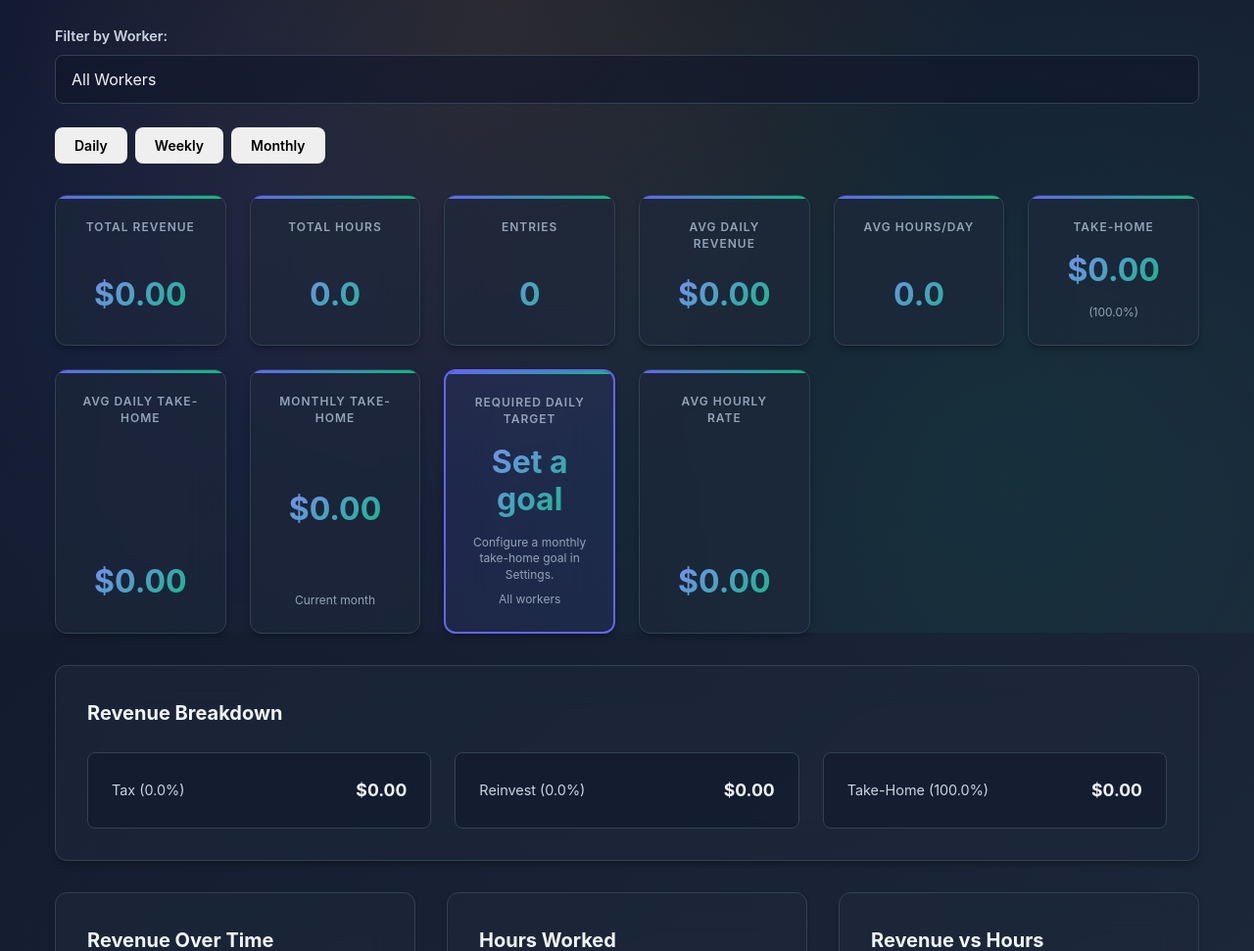
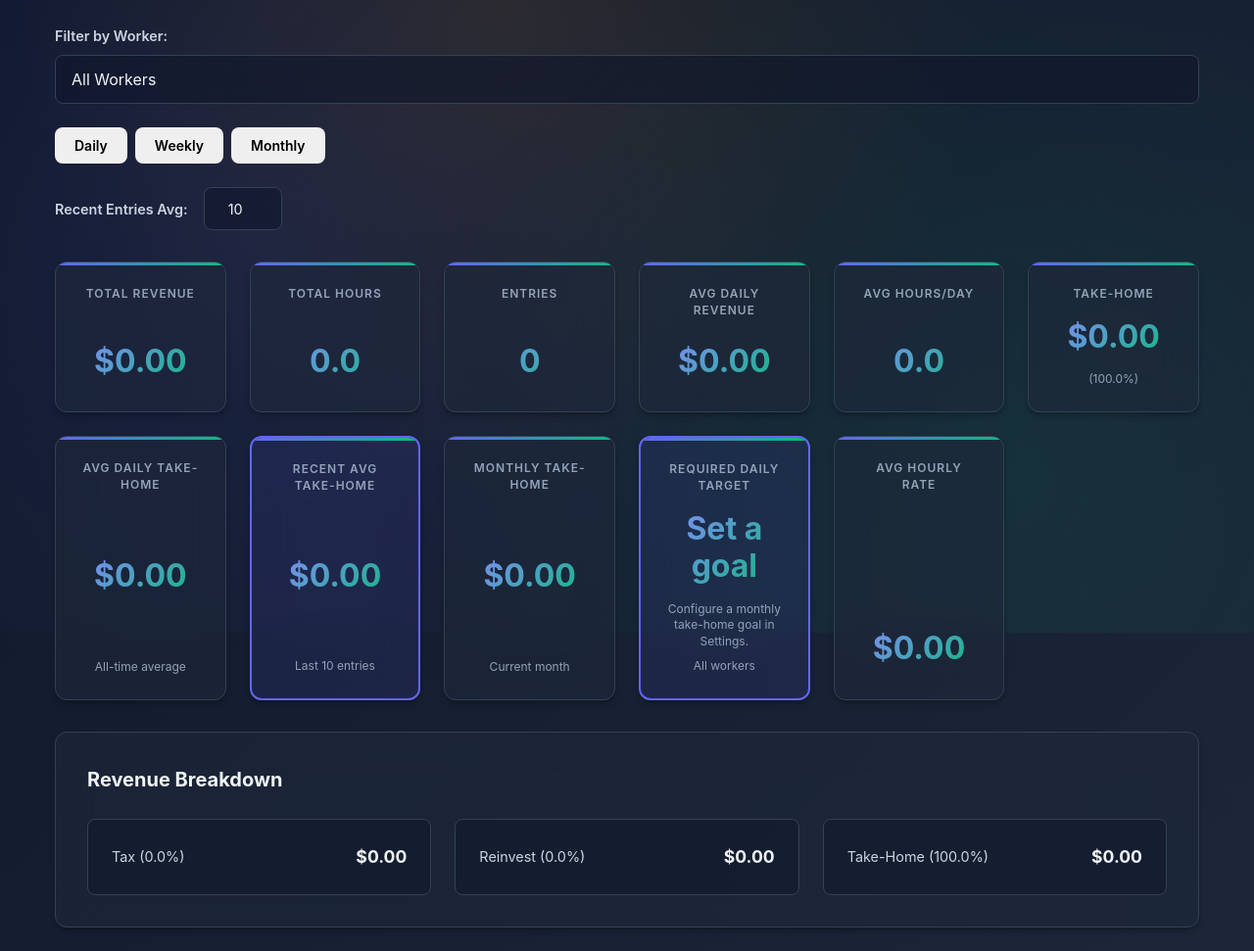
Before and after one commit to 51773ELLIS/mwcdash, a Flask app: page /dashboard in a window 1280 px wide. Shown: the part 154-1125 px from the top of the page at 98% size. Run offline with Flask 3, Linux system fonts and the light colour scheme; the visitor is signed in with stand-in values (Sample User, id 1); data comes from the database, SQL or seed files in the repository; data that the repository does not hold is empty; parts of the project's set-up code (start-up, migrations or seed data) failed here and were passed over.

Commit message:
Add recent entries average take-home calculator with configurable entry count

```diff
--- a/app.py
+++ b/app.py
@@ -217,6 +217,21 @@ def dashboard():
 
     # Get worker filter
     worker_filter = request.args.get('worker', 'all')
+
+    # Get number of recent entries for average calculation
+    recent_entries_count = request.args.get('recent_entries', 10, type=int)
+    recent_entries_count = max(1, min(recent_entries_count, 100))  # Limit between 1 and 100
+
+    # Calculate recent average take-home
+    recent_entries_query = Entry.query.filter_by(user_id=current_user.id)
+    if worker_filter != 'all':
+        recent_entries_query = recent_entries_query.filter(Entry.worker_name == worker_filter)
+
+    recent_entries = recent_entries_query.order_by(Entry.date.desc(), Entry.id.desc()).limit(recent_entries_count).all()
+
+    recent_total_revenue = sum(entry.revenue for entry in recent_entries)
+    recent_total_take_home = recent_total_revenue * (settings.take_home_percent / 100)
+    recent_avg_take_home = recent_total_take_home / len(recent_entries) if len(recent_entries) > 0 else 0.0
 
     # Calculate totals
     total_revenue_query = db.session.query(func.sum(Entry.revenue)).filter_by(user_id=current_user.id)
@@ -507,7 +522,9 @@ def dashboard():
                          nominal_workdays_passed=nominal_workdays_passed,
                          nominal_workdays_remaining=nominal_workdays_remaining,
                          required_daily_take_home_target=required_daily_take_home_target,
-                         remaining_take_home_to_goal=remaining_take_home_to_goal)
+                         remaining_take_home_to_goal=remaining_take_home_to_goal,
+                         recent_entries_count=recent_entries_count,
+                         recent_avg_take_home=recent_avg_take_home)
 
 
 @app.route('/api/chart_data')
--- a/static/style.css
+++ b/static/style.css
@@ -587,6 +587,30 @@ body::before {
     display: flex;
     gap: var(--spacing-xs);
     flex-wrap: wrap;
+}
+
+.recent-entries-filter {
+    display: flex;
+    align-items: center;
+    gap: var(--spacing-xs);
+    flex-wrap: wrap;
+}
+
+.recent-entries-filter label {
+    color: var(--text-secondary);
+    font-size: 0.9rem;
+    font-weight: 600;
+}
+
+.recent-entries-filter input[type="number"] {
+    width: 80px;
+    padding: 0.5rem 0.75rem;
+    background: rgba(15, 23, 42, 0.6);
+    border: 1px solid var(--border-color);
+    border-radius: var(--border-radius-sm);
+    color: var(--text-primary);
+    font-size: 0.9rem;
+    text-align: center;
 }
 
 /* Stats Grid - Modern Cards */
--- a/templates/dashboard.html
+++ b/templates/dashboard.html
@@ -22,6 +22,10 @@
                 <button class="btn btn-sm" onclick="updateCharts('daily')">Daily</button>
                 <button class="btn btn-sm" onclick="updateCharts('weekly')">Weekly</button>
                 <button class="btn btn-sm" onclick="updateCharts('monthly')">Monthly</button>
+            </div>
+            <div class="recent-entries-filter">
+                <label for="recent-entries-count">Recent Entries Avg:</label>
+                <input type="number" id="recent-entries-count" class="form-select" min="1" max="100" value="{{ recent_entries_count|default(10) }}" onchange="updateRecentEntriesAvg()" style="width: 80px; display: inline-block; margin-left: 0.5rem;">
             </div>
         </div>
     </div>
@@ -60,6 +64,12 @@
         <div class="stat-card">
             <h3>Avg Daily Take-Home</h3>
             <p class="stat-value">{{ settings.currency_symbol }}{{ avg_daily_take_home|currency(2) }}</p>
+            <small>All-time average</small>
+        </div>
+        <div class="stat-card stat-card-highlight" id="recent-avg-card">
+            <h3>Recent Avg Take-Home</h3>
+            <p class="stat-value" id="recent-avg-value">{{ settings.currency_symbol }}{{ recent_avg_take_home|currency(2) }}</p>
+            <small id="recent-avg-label">Last {{ recent_entries_count|default(10) }} entries</small>
         </div>
         <div class="stat-card">
             <h3>Monthly Take-Home</h3>
```
